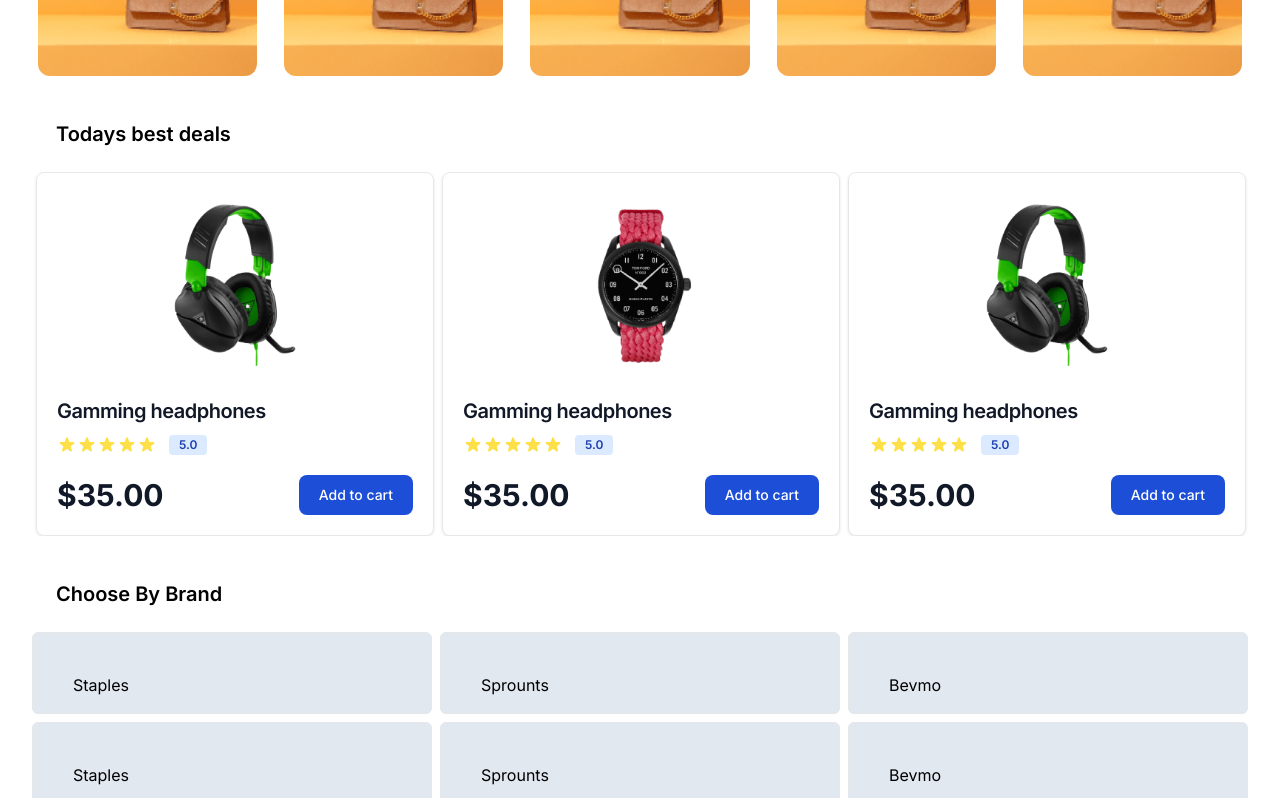
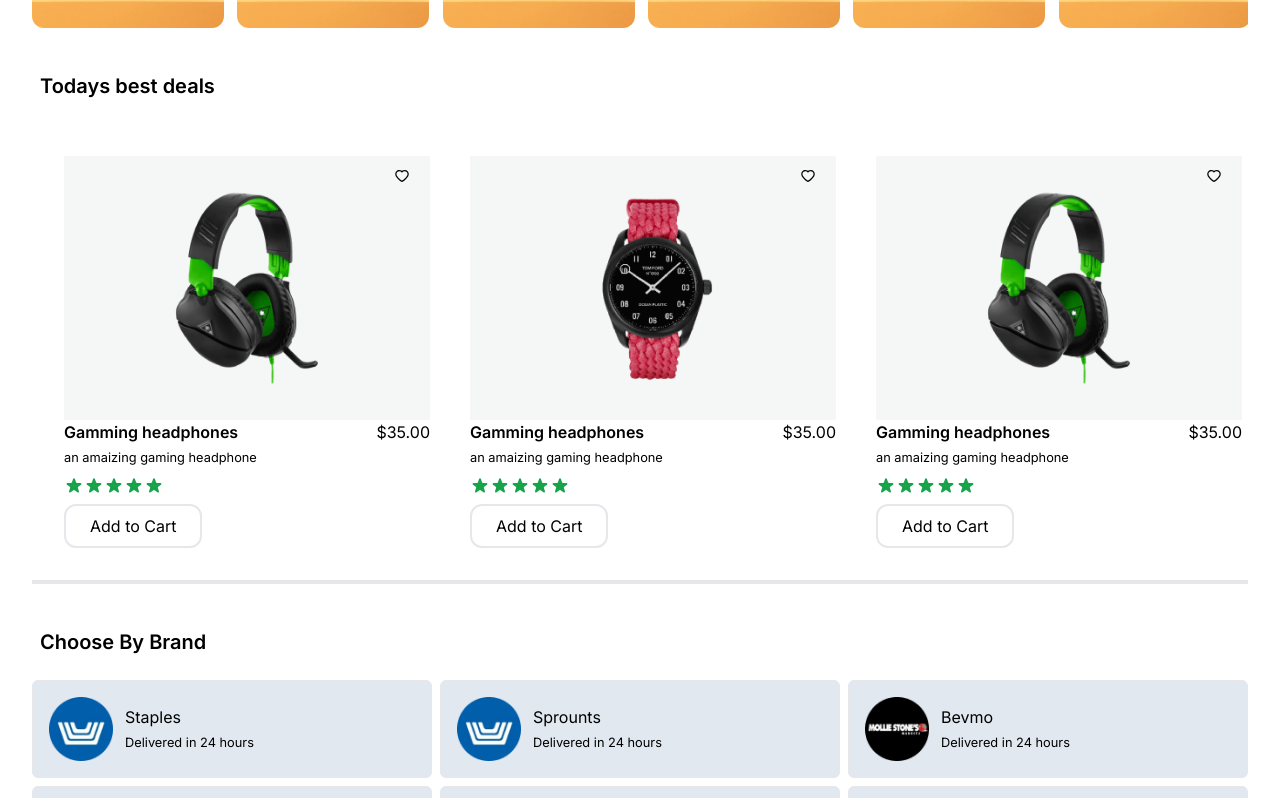
Before and after one commit to chris-muiru/shopify, a Next.js app: page / in a window 1280 px wide. Shown: the part 980-1778 px from the top of the page. Built offline with nearby package versions, Linux system fonts and the light colour scheme.

Commit message:
update: use better product card

```diff
--- a/app/(site)/component/ProductCard.tsx
+++ b/app/(site)/component/ProductCard.tsx
@@ -1,47 +1,48 @@
-"use client"
-import Link from "next/link"
-import React, { FC, ReactNode } from "react"
+import React, { FC } from "react"
 import Image from "next/image"
+import { AiOutlineHeart } from "react-icons/ai"
+import { repeat } from "@/util/resource/arrayRepeater"
 
 interface ProductCardProps {
 	productName: string
 	productShtDesc: string
 	productCost: string
 	productImage: string
-	productRating: string
+	productRating: number
 	productId: string
 }
-
 const ProductCard: FC<ProductCardProps> = ({
+	productCost,
 	productName,
+	productShtDesc,
+	productImage,
 	productId,
-	productShtDesc,
-	productCost,
-	productImage,
 	productRating,
-}): React.JSX.Element => {
+}) => {
 	return (
-		<div className=" border  border-gray-200 rounded-lg shadow mx-1 xl:gap-2 xl:min-w-[23rem]">
-			<Link href={"#"}>
-				<div className="w-full h-[14rem] relative ">
+		<div className="flex flex-col w-full h-[27rem] p-5 m-3">
+			<div className="relative w-full h-full bg-[#F5F6F6]">
 				<Image
-						className="object-contain"
 					src={productImage}
-						alt="product image"
+					className="object-scale-down"
 					fill
+					alt="ad product"
 				/>
+				<div className="absolute top-3 right-5">
+					<AiOutlineHeart />
 				</div>
-			</Link>
-			<div className="px-5 pb-5">
-				<a href="#">
-					<h5 className="text-xl font-semibold tracking-tight text-gray-900 dark:text-white">
-						{productName}
-					</h5>
-				</a>
-				<div className="flex items-center mt-2.5 mb-5">
+			</div>
+			<div className="relative">
+				<div className="space-y-2">
+					<h2 className="font-semibold">{productName}</h2>
+					<small>{productShtDesc}</small>
+					<div className="flex flex-row">
+						{repeat(
+							new Array(
+								(
 									<svg
 										aria-hidden="true"
-						className="w-5 h-5 text-yellow-300"
+										className="w-5 h-5 text-green-600"
 										fill="currentColor"
 										viewBox="0 0 20 20"
 										xmlns="http://www.w3.org/2000/svg"
@@ -49,60 +50,17 @@ const ProductCard: FC<ProductCardProps> = ({
 										<title>First star</title>
 										<path d="M9.049 2.927c.3-.921 1.603-.921 1.902 0l1.07 3.292a1 1 0 00.95.69h3.462c.969 0 1.371 1.24.588 1.81l-2.8 2.034a1 1 0 00-.364 1.118l1.07 3.292c.3.921-.755 1.688-1.54 1.118l-2.8-2.034a1 1 0 00-1.175 0l-2.8 2.034c-.784.57-1.838-.197-1.539-1.118l1.07-3.292a1 1 0 00-.364-1.118L2.98 8.72c-.783-.57-.38-1.81.588-1.81h3.461a1 1 0 00.951-.69l1.07-3.292z"></path>
 									</svg>
-					<svg
-						aria-hidden="true"
-						className="w-5 h-5 text-yellow-300"
-						fill="currentColor"
-						viewBox="0 0 20 20"
-						xmlns="http://www.w3.org/2000/svg"
-					>
-						<title>Second star</title>
-						<path d="M9.049 2.927c.3-.921 1.603-.921 1.902 0l1.07 3.292a1 1 0 00.95.69h3.462c.969 0 1.371 1.24.588 1.81l-2.8 2.034a1 1 0 00-.364 1.118l1.07 3.292c.3.921-.755 1.688-1.54 1.118l-2.8-2.034a1 1 0 00-1.175 0l-2.8 2.034c-.784.57-1.838-.197-1.539-1.118l1.07-3.292a1 1 0 00-.364-1.118L2.98 8.72c-.783-.57-.38-1.81.588-1.81h3.461a1 1 0 00.951-.69l1.07-3.292z"></path>
-					</svg>
-					<svg
-						aria-hidden="true"
-						className="w-5 h-5 text-yellow-300"
-						fill="currentColor"
-						viewBox="0 0 20 20"
-						xmlns="http://www.w3.org/2000/svg"
-					>
-						<title>Third star</title>
-						<path d="M9.049 2.927c.3-.921 1.603-.921 1.902 0l1.07 3.292a1 1 0 00.95.69h3.462c.969 0 1.371 1.24.588 1.81l-2.8 2.034a1 1 0 00-.364 1.118l1.07 3.292c.3.921-.755 1.688-1.54 1.118l-2.8-2.034a1 1 0 00-1.175 0l-2.8 2.034c-.784.57-1.838-.197-1.539-1.118l1.07-3.292a1 1 0 00-.364-1.118L2.98 8.72c-.783-.57-.38-1.81.588-1.81h3.461a1 1 0 00.951-.69l1.07-3.292z"></path>
-					</svg>
-					<svg
-						aria-hidden="true"
-						className="w-5 h-5 text-yellow-300"
-						fill="currentColor"
-						viewBox="0 0 20 20"
-						xmlns="http://www.w3.org/2000/svg"
-					>
-						<title>Fourth star</title>
-						<path d="M9.049 2.927c.3-.921 1.603-.921 1.902 0l1.07 3.292a1 1 0 00.95.69h3.462c.969 0 1.371 1.24.588 1.81l-2.8 2.034a1 1 0 00-.364 1.118l1.07 3.292c.3.921-.755 1.688-1.54 1.118l-2.8-2.034a1 1 0 00-1.175 0l-2.8 2.034c-.784.57-1.838-.197-1.539-1.118l1.07-3.292a1 1 0 00-.364-1.118L2.98 8.72c-.783-.57-.38-1.81.588-1.81h3.461a1 1 0 00.951-.69l1.07-3.292z"></path>
-					</svg>
-					<svg
-						aria-hidden="true"
-						className="w-5 h-5 text-yellow-300"
-						fill="currentColor"
-						viewBox="0 0 20 20"
-						xmlns="http://www.w3.org/2000/svg"
-					>
-						<title>Fifth star</title>
-						<path d="M9.049 2.927c.3-.921 1.603-.921 1.902 0l1.07 3.292a1 1 0 00.95.69h3.462c.969 0 1.371 1.24.588 1.81l-2.8 2.034a1 1 0 00-.364 1.118l1.07 3.292c.3.921-.755 1.688-1.54 1.118l-2.8-2.034a1 1 0 00-1.175 0l-2.8 2.034c-.784.57-1.838-.197-1.539-1.118l1.07-3.292a1 1 0 00-.364-1.118L2.98 8.72c-.783-.57-.38-1.81.588-1.81h3.461a1 1 0 00.951-.69l1.07-3.292z"></path>
-					</svg>
-					<span className="bg-blue-100 text-blue-800 text-xs font-semibold mr-2 px-2.5 py-0.5 rounded dark:bg-blue-200 dark:text-blue-800 ml-3">
-						5.0
-					</span>
+								)
+							),
+							productRating
+						)}{" "}
 					</div>
-				<div className="flex items-center justify-between">
-					<span className="text-3xl font-bold text-gray-900 dark:text-white">
-						{productCost}
-					</span>
-					<a
-						href="#"
-						className="text-white bg-blue-700 hover:bg-blue-800 focus:ring-4 focus:outline-none focus:ring-blue-300 font-medium rounded-lg text-sm px-5 py-2.5 text-center dark:bg-blue-600 dark:hover:bg-blue-700 dark:focus:ring-blue-800"
-					>
-						Add to cart
-					</a>
+
+					<h2 className="absolute -top-2 right-0">{productCost}</h2>
+
+					<button className="border-2 px-6 p-2 rounded-xl">
+						Add to Cart
+					</button>
 				</div>
 			</div>
 		</div>
--- a/app/(site)/component/ProductCategoryCard.tsx
+++ b/app/(site)/component/ProductCategoryCard.tsx
@@ -2,7 +2,7 @@ import React from "react"
 import Image from "next/image"
 const ProductCategoryCard = () => {
 	return (
-		<div className="mx-auto max-w-[20rem] h-[15rem] sm:w-[20rem] sm:h-[20rem]  xl:w-[13.7rem] xl:h-[20rem] relative rounded-none  sm:rounded-xl">
+		<div className="mx-auto max-w-[12rem] h-[17rem] sm:w-[20rem] xl:w-[13.7rem]  relative rounded-none  sm:rounded-xl">
 			<Image
 				src="/bag.png"
 				className="object-cover rounded-xl"
@@ -11,7 +11,7 @@ const ProductCategoryCard = () => {
 			/>
 
 			<div className="absolute w-full">
-				<p className="text-center text-white font-bold text-bold text-[1.5em]">
+				<p className="text-center text-white font-bold text-bold sm:text-[1.5em]">
 					Hello world
 				</p>
 			</div>
--- a/app/(site)/page.tsx
+++ b/app/(site)/page.tsx
@@ -1,9 +1,7 @@
 "use client"
-
 import CustomHeader from "@/app/sharedComponent/CustomHeader"
 import { useEffect, useState } from "react"
 import ItemGroup from "./component/ItemGroup"
-import ProductCard from "./component/ProductCard"
 import ProductCategory from "./component/ProductCategoryGroup"
 import {
 	useProduct,
@@ -22,6 +20,7 @@ import Image from "next/image"
 import { repeat } from "@/util/resource/arrayRepeater"
 import BrandCard from "./component/BrandCard"
 import StoreCard from "./component/StoreCard"
+import ProductCard from "./component/ProductCard"
 
 export default function Home() {
 	const productQuery = useProduct()
@@ -38,7 +37,7 @@ export default function Home() {
 				<ItemGroup
 					keyExtractor={(item) => item.productCategoryId}
 					data={productCategory.data as any}
-					containerClassName="grid grid-cols-2 lg:grid-cols-3 xl:grid-cols-5 gap-4"
+					containerClassName="grid grid-cols-2 sm:grid-cols-4 xl:grid-cols-6 gap-4"
 					renderItem={(item) => {
 						return <ProductCategoryCard />
 					}}
@@ -78,7 +77,7 @@ export default function Home() {
 						],
 					}}
 					cardClassName={``}
-					containerClassName="m-auto gap-3"
+					containerClassName="m-auto"
 					keyExtractor={(item) => item.productId}
 					data={productQuery.data as any}
 					renderItem={(item: any) => {
@@ -94,16 +93,28 @@ export default function Home() {
 						)
 					}}
 				/>
+				<hr className="border-2 " />
 			</SectionWrapper>
 			<SectionWrapper header="Choose By Brand">
 				<ItemGroup
 					keyExtractor={(item) => item.brandId}
 					data={brandQuery.data as any}
 					containerClassName="grid grid-cols-1 gap-2 sm:grid-cols-3 "
-					renderItem={(item) => {
+					renderItem={(brand) => {
 						return (
-							<div className="w-full h-20 p-10 border bg-slate-200 rounded-md ">
-								{item.brandName}
+							<div className="w-full flex p-4   border bg-slate-200 rounded-md space-x-3">
+								<div className="w-[4rem] h-[4rem] relative">
+									<Image
+										src={brand.brandImage}
+										className=""
+										fill
+										alt={brand.brandName}
+									/>
+								</div>
+								<div className="self-center">
+									<p>{brand.brandName}</p>
+									<small>Delivered in 24 hours</small>
+								</div>
 							</div>
 						)
 					}}
--- a/app/(site)/resource/dummy.ts
+++ b/app/(site)/resource/dummy.ts
@@ -5,42 +5,48 @@ export const productJson = [
         "productImage": "/productImg/headPhone.png",
         "productName": "Gamming headphones",
         "productShtDesc": "an amaizing gaming headphone",
-        "productCost": "$35.00"
+        "productCost": "$35.00",
+        "productRating": 5,
     },
     {
         "productId": "25",
         "productImage": "/productImg/watch.png",
         "productName": "Gamming headphones",
         "productShtDesc": "an amaizing gaming headphone",
-        "productCost": "$35.00"
+        "productCost": "$35.00",
+        "productRating": 5,
     },
     {
         "productId": "26",
         "productImage": "/productImg/headPhone.png",
         "productName": "Gamming headphones",
         "productShtDesc": "an amaizing gaming headphone",
-        "productCost": "$35.00"
+        "productCost": "$35.00",
+        "productRating": 5,
     },
     {
         "productId": "27",
         "productImage": "/productImg/headPhone.png",
         "productName": "Gamming headphones",
         "productShtDesc": "an amaizing gaming headphone",
-        "productCost": "$35.00"
+        "productCost": "$35.00",
+        "productRating": 5,
     },
     {
         "productId": "28",
         "productImage": "/productImg/watch.png",
         "productName": "Gamming headphones",
         "productShtDesc": "an amaizing gaming headphone",
-        "productCost": "$35.00"
+        "productCost": "$35.00",
+        "productRating": 5,
     },
     {
         "productId": "29",
         "productImage": "/productImg/headPhone.png",
         "productName": "Gamming headphones",
         "productShtDesc": "an amaizing gaming headphone",
-        "productCost": "$35.00"
+        "productCost": "$35.00",
+        "productRating": 5,
     },
 
 ]
@@ -49,26 +55,32 @@ export const brandsJson = [
     {
         "brandId": "1",
         "brandName": "Staples",
+        "brandImage": "/logos/logo1.png"
     },
     {
         "brandId": "2",
         "brandName": "Sprounts",
+        "brandImage": "/logos/logo1.png"
     },
     {
         "brandId": "3",
-        "brandName": "Bevmo"
+        "brandName": "Bevmo",
+        "brandImage": "/logos/logo2.png"
     },
     {
         "brandId": "4",
         "brandName": "Staples",
+        "brandImage": "/logos/logo1.png"
     },
     {
         "brandId": "6",
         "brandName": "Sprounts",
+        "brandImage": "/logos/logo1.png"
     },
     {
         "brandId": "7",
-        "brandName": "Bevmo"
+        "brandName": "Bevmo",
+        "brandImage": "/logos/logo2.png"
     },
 
 ]
@@ -120,6 +132,10 @@ export const productCategoryJson = [
     },
     {
         productCategoryId: "5",
+        productCategoryName: "Hello World"
+    },
+    {
+        productCategoryId: "6",
         productCategoryName: "Hello World"
     },
 
--- a/app/sharedComponent/CustomHeader.tsx
+++ b/app/sharedComponent/CustomHeader.tsx
@@ -4,7 +4,7 @@ interface customHeaderProp {
 	header: string
 }
 const CustomHeader = ({ header }: customHeaderProp) => {
-	return <h2 className="text-xl font-semibold   m-6">{header}</h2>
+	return <h2 className="text-xl font-semibold my-6 ml-2">{header}</h2>
 }
 
 export default CustomHeader
--- a/app/sharedComponent/CustomSlider.tsx
+++ b/app/sharedComponent/CustomSlider.tsx
@@ -3,6 +3,7 @@ import Slider, { Settings } from "react-slick"
 import "slick-carousel/slick/slick.css"
 import "slick-carousel/slick/slick-theme.css"
 import SectionWrapper from "./SectionWrapper"
+import tw from "@/util/resource/twMerge"
 
 interface customSliderProps {
 	settings?: Settings
@@ -25,7 +26,10 @@ const CustomSlider = ({
 }: customSliderProps) => {
 	let sliderSettings = settings ?? defaultSetting
 	return (
-		<Slider {...sliderSettings} className={containerClassName}>
+		<Slider
+			{...sliderSettings}
+			className={tw("my-8", containerClassName ?? "")}
+		>
 			{data?.map((item) => {
 				return (
 					<div className={`${cardClassName}`} key={keyExtractor(item)}>
--- a/util/resource/arrayRepeater.ts
+++ b/util/resource/arrayRepeater.ts
@@ -1,2 +1,2 @@
-export const repeat = (arr: string[], num: number) =>
+export const repeat = (arr: any, num: number) =>
 	Array(num).fill(arr).flat()
--- a/util/resource/twMerge.ts
+++ b/util/resource/twMerge.ts
@@ -2,7 +2,7 @@
 // todo: customize clsx
 import clsx from "clsx"
 import { twMerge } from "tailwind-merge"
-const tw = (initial: string, mergeWith: string) => {
+const tw = (initial: string, mergeWith: any) => {
     return twMerge(initial, clsx(mergeWith))
 
 }
```
Also changed, not shown: app/(site)/component/off-product.tsx (+7 -4 lines), public/logos/logo1.png (added), public/logos/logo2.png (added). Lines whose indentation alone changed are shown as unchanged.
